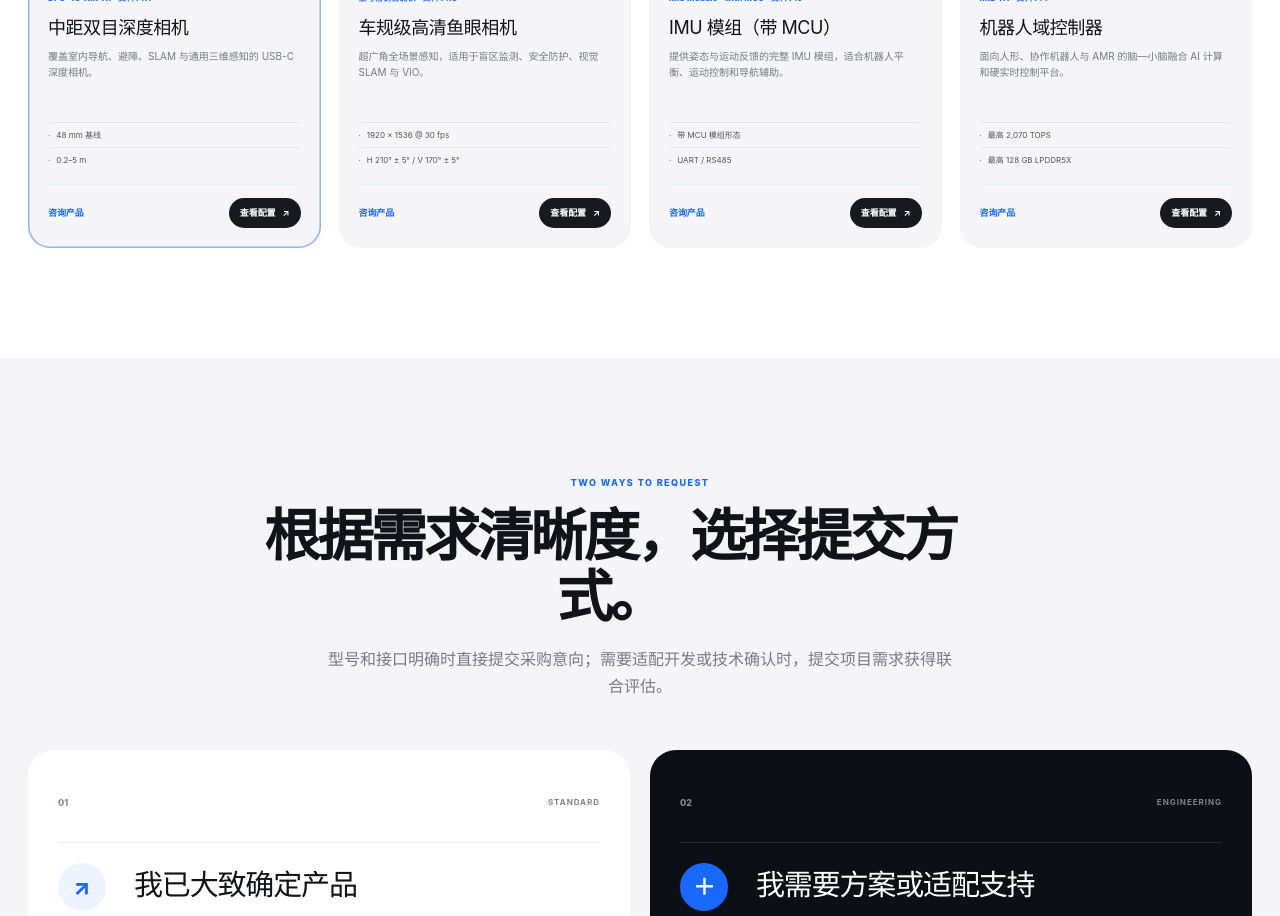
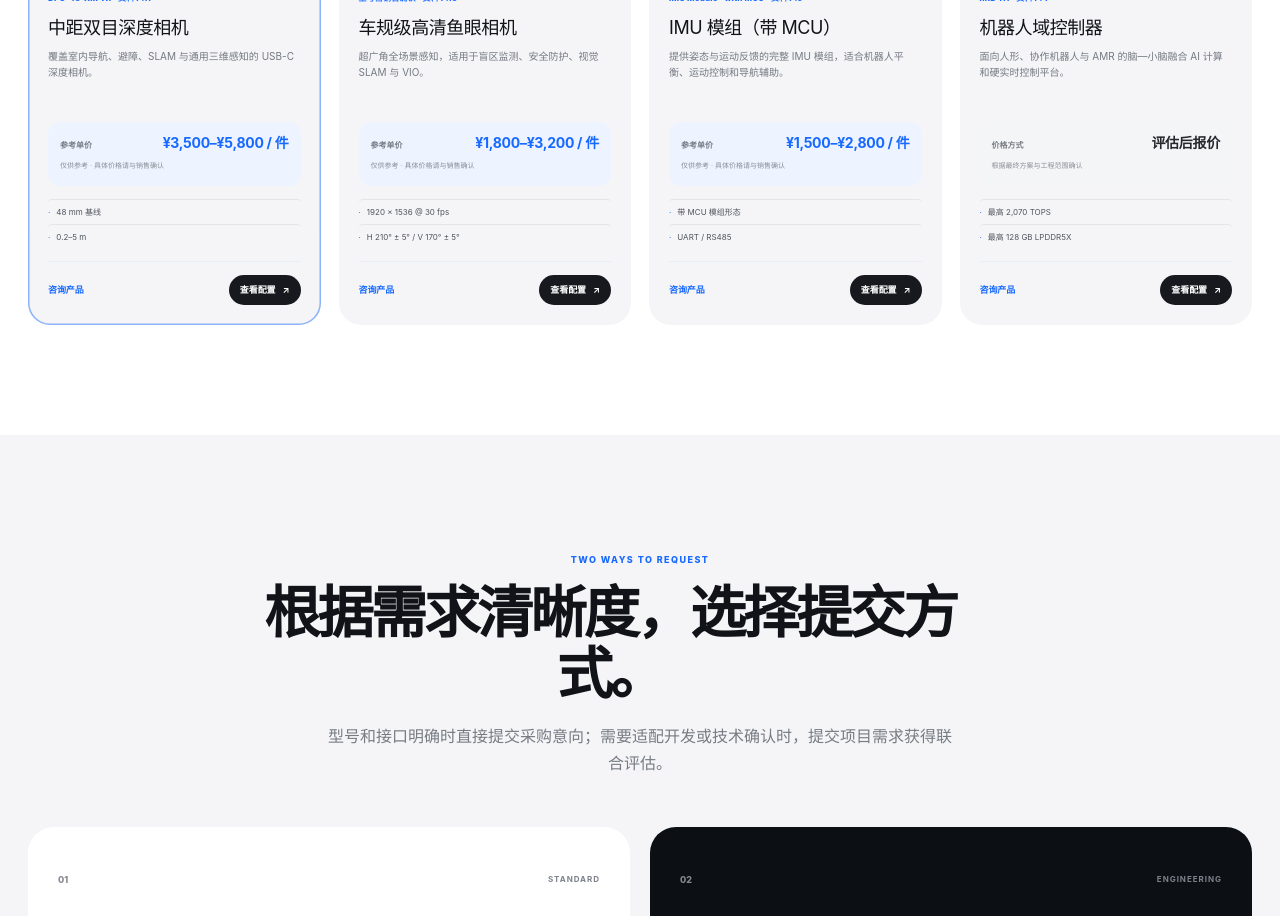
Before and after one commit to atlasfish/Joynext_Robot_Part_Store, a Next.js app: page / in a window 1280 px wide. Shown: the part 2900-3816 px from the top of the page. Built offline with nearby package versions, Linux system fonts and the light colour scheme.

Commit message:
Show standard product price ranges upfront

```diff
--- a/app/globals.css
+++ b/app/globals.css
@@ -1005,6 +1005,22 @@ button { letter-spacing: -.01em; }
 .spec-chips { display: grid; grid-template-columns: 1fr; gap: 0; }
 .spec-chips span { padding: 6px 0; color: #4f545c; background: transparent; border-top: 1px solid rgba(17,19,24,.07); font-size: 8px; }
 .spec-chips span:before { content: "·"; margin-right: 6px; color: #1769ff; }
+.product-price-preview {
+  min-height: 64px;
+  margin: 15px 0 13px;
+  padding: 10px 12px;
+  display: grid;
+  grid-template-columns: 1fr auto;
+  align-items: baseline;
+  gap: 3px 10px;
+  background: #f4f5f7;
+  border-radius: 12px;
+}
+.product-price-preview.available { background: #edf3ff; }
+.product-price-preview small { color: #777c84; font-size: 8px; font-weight: 650; }
+.product-price-preview strong { color: #25282e; font-size: 14px; letter-spacing: -.02em; }
+.product-price-preview.available strong { color: #1769ff; }
+.product-price-preview em { grid-column: 1 / -1; color: #8a8e96; font-size: 7px; font-style: normal; }
 .product-foot { align-items: center; margin-top: 12px; padding-top: 13px; }
 .product-foot > button { min-height: 30px; padding: 0; font-size: 9px; }
 .product-foot > button:last-child { margin-left: auto; padding: 0 11px; color: white; background: #17191e; border-radius: 99px; }
--- a/app/page.tsx
+++ b/app/page.tsx
@@ -101,7 +101,25 @@ const products: Product[] = productCatalog.map((product) => ({
   ...product,
   image: withBasePath(product.image),
 }));
-const demoUnitPrices: Record<string, number> = {};
+
+const standardUnitPriceRanges: Record<string, { low: number; high: number }> = {
+  fisheye: { low: 1800, high: 3200 },
+  "depth-25": { low: 2800, high: 4500 },
+  "depth-48": { low: 3500, high: 5800 },
+  "depth-100": { low: 4800, high: 7600 },
+  "imu-mcu": { low: 1500, high: 2800 },
+};
+
+function standardPriceLabel(productId: string, locale: ClientLocale, quantity = 1) {
+  const range = standardUnitPriceRanges[productId];
+  if (!range) return locale === "en" ? "Quoted after review" : "评估后报价";
+  const low = range.low * quantity;
+  const high = range.high * quantity;
+  if (locale === "en") {
+    return `RMB ${low.toLocaleString()}–${high.toLocaleString()}${quantity === 1 ? " / pc" : ""}`;
+  }
+  return `¥${low.toLocaleString()}–¥${high.toLocaleString()}${quantity === 1 ? " / 件" : ""}`;
+}
 
 const discoveryGoals: DiscoveryBrief["goal"][] = [
   "导航与避障",
@@ -768,6 +786,13 @@ function Home({
                   <small>{product.model} · {c("资料", "Source")} P.{product.sourceSlide}</small>
                   <h3>{v(product.name)}</h3>
                   <p>{v(product.description)}</p>
+                  <div className={standardUnitPriceRanges[product.id] ? "product-price-preview available" : "product-price-preview"}>
+                    <small>{standardUnitPriceRanges[product.id] ? c("参考单价", "Indicative unit price") : c("价格方式", "Pricing")}</small>
+                    <strong>{standardPriceLabel(product.id, locale)}</strong>
+                    <em>{standardUnitPriceRanges[product.id]
+                      ? c("仅供参考 · 具体价格请与销售确认", "For reference · Confirm with sales")
+                      : c("根据最终方案与工程范围确认", "Confirmed against final solution and scope")}</em>
+                  </div>
                   <div className="spec-chips">{product.verified.slice(0, 2).map((spec) => <span key={spec}>{v(spec)}</span>)}</div>
                   <div className="product-foot">
                     <button onClick={() => onAskAi(locale === "zh" ? `请解释 ${product.model} ${product.name} 的能力、适用场景、与相近产品的差异，以及哪些信息仍需工程师确认。` : `Explain ${product.model} ${v(product.name)}, its suitable applications, differences from similar products, and what still needs engineering confirmation.`)}>{c("咨询产品", "Ask about product")}</button>
@@ -829,14 +854,14 @@ function ProductList({
   onSelect: (p: Product) => void;
   recommendedId: string;
 }) {
-  const { c, v } = useClientCopy();
+  const { locale, c, v } = useClientCopy();
   return (
     <div className="selection-grid">
       {products.map((product) => (
         <button className={product.id === selected.id ? "select-card selected" : "select-card"} onClick={() => onSelect(product)} key={product.id}>
           <div className="select-image"><img src={product.image} alt="" /><span>{v(product.kind)}</span>{product.id === recommendedId && <b className="ai-select-match">{c("优先匹配", "Top match")}</b>}</div>
           <div><small>{product.model}</small><h3>{v(product.name)}</h3><p>{v(product.description)}</p></div>
-          <div className="select-bottom"><strong>{v(product.price)}</strong><span>{v(product.lead)}</span></div>
+          <div className="select-bottom"><strong>{standardPriceLabel(product.id, locale)}</strong><span>{v(product.lead)}</span></div>
         </button>
       ))}
     </div>
@@ -890,7 +915,8 @@ function StandardFlow({
     }));
   const engineering = selected.engineeringReview;
   const primaryInterface = configuration.interface ?? configuration.realtime ?? configuration.network ?? "按所选方案";
-  const total = (demoUnitPrices[selected.id] ?? 0) * qty;
+  const hasStandardPrice = Boolean(standardUnitPriceRanges[selected.id]);
+  const estimatedTotalLabel = standardPriceLabel(selected.id, locale, qty);
   const customerComplete = [customer.company, customer.contact, customer.contactDetail, customer.country, customer.city, customer.address]
     .every((value) => value.trim().length > 0);
   const customerLocation = `${v(customer.country)} · ${customer.city}`;
@@ -953,7 +979,7 @@ function StandardFlow({
       need: `客户选择 ${Object.entries(configuration).map(([key, value]) => `${key}=${value}`).join("；")}，提交 ${qty} 件采购意向，需要确认正式价格、库存和交期。`,
       address: `${customer.country} ${customer.city} ${customer.address}${customer.postalCode ? `，${customer.postalCode}` : ""}`,
       nextAction: qty > 10 ? "销售确认批量库存、阶梯价格和交付排期。" : "销售确认订单、正式价格和发货安排。",
-      estimatedPrice: total ? `¥${total.toLocaleString()}` : "工程确认后报价",
+      estimatedPrice: hasStandardPrice ? standardPriceLabel(selected.id, "zh", qty) : "工程确认后报价",
     };
     setOrderId(id);
     onLeadCreated(lead);
@@ -1106,7 +1132,7 @@ function StandardFlow({
               {selected.configuration.slice(0, 3).map((item) => <div key={item.key}><dt>{stripRequiredMark(v(item.label))}</dt><dd>{v(configuration[item.key])}</dd></div>)}
               <div><dt>{c("数量", "Quantity")}</dt><dd>{qty} {c("件", "pcs")}</dd></div><div><dt>{c("交期", "Lead time")}</dt><dd>{v(selected.lead)}</dd></div>
             </dl>
-            <div className="price-row"><span>{c("价格", "Price")}</span><strong>{total ? `¥${total.toLocaleString()}` : c("提交后确认", "Confirmed after review")}</strong></div>
+            <div className="price-row"><span>{hasStandardPrice ? c("参考总价", "Indicative total") : c("价格", "Price")}</span><strong>{estimatedTotalLabel}</strong></div>
             <p className="small-note">{customerComplete
               ? locale === "zh" ? `客户：${customer.company} · ${customerLocation}。` : `Customer: ${customer.company} · ${customerLocation}. `
               : c("请完整填写公司、联系人和收货地址后提交。", "Complete the company, contact and delivery details before submitting. ")}
```
Also changed, not shown: 1 other file (tests, documents, lock files or other folders).
